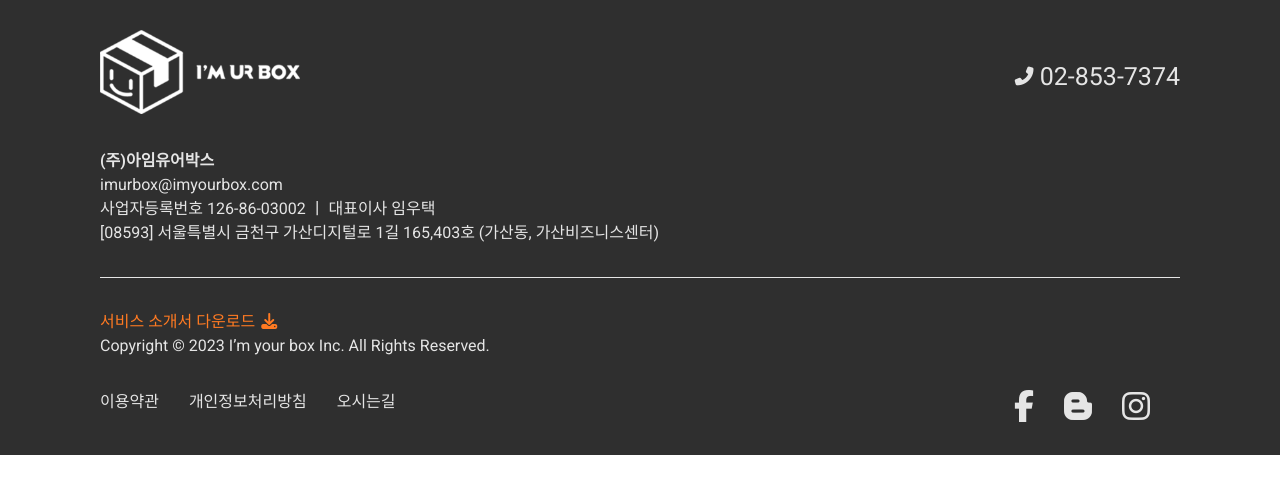
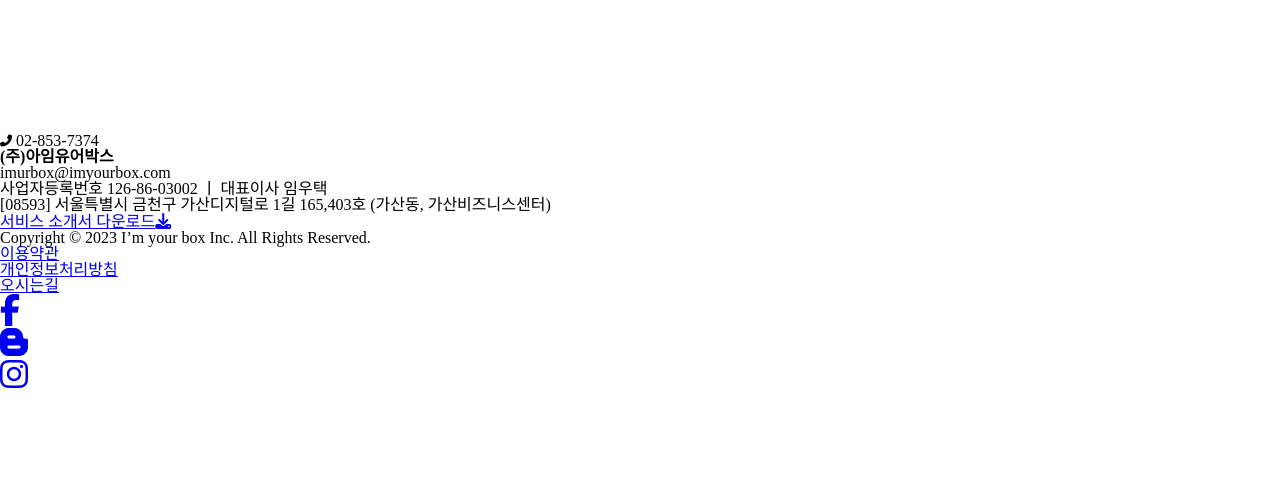
Before and after one commit to limhanel/imyourbox_ver.2, a website: page src/footer.html in a window 1280 px wide. Drawn offline with nearby package versions, Linux system fonts and the light colour scheme; files that its build step writes are made by us from their sources.

Commit message:
20230117 수정

```diff
--- a/src/footer.html
+++ b/src/footer.html
@@ -22,13 +22,7 @@
 
         <!-- css부분 -->
         <link rel="stylesheet" href="https://cdn.jsdelivr.net/npm/reset-css@5.0.1/reset.min.css">
-        <link rel="stylesheet" type="text/css" href="css/all-html.css" />
-        <link rel="stylesheet" type="text/css" href="css/header_footer.css" />
-        <link rel="stylesheet" type="text/css" href="css/all-responsive.css" />
 
-
-
-        <link rel="stylesheet" type="text/css" href="css/slick-theme.css" />
         <script src="https://ajax.googleapis.com/ajax/libs/jquery/3.2.1/jquery.min.js"></script>
 
         <!-- 폰트 -->
```
Also changed, not shown: src/access.html (+0 -5 lines), src/header.html (+0 -4 lines), src/index.html (+2 -2 lines), src/price.html (+1 -4 lines), src/service.html (+0 -6 lines), src/images/imyourbox.ico (added), src/images/main-back-img03.jpg, 2 other files.
